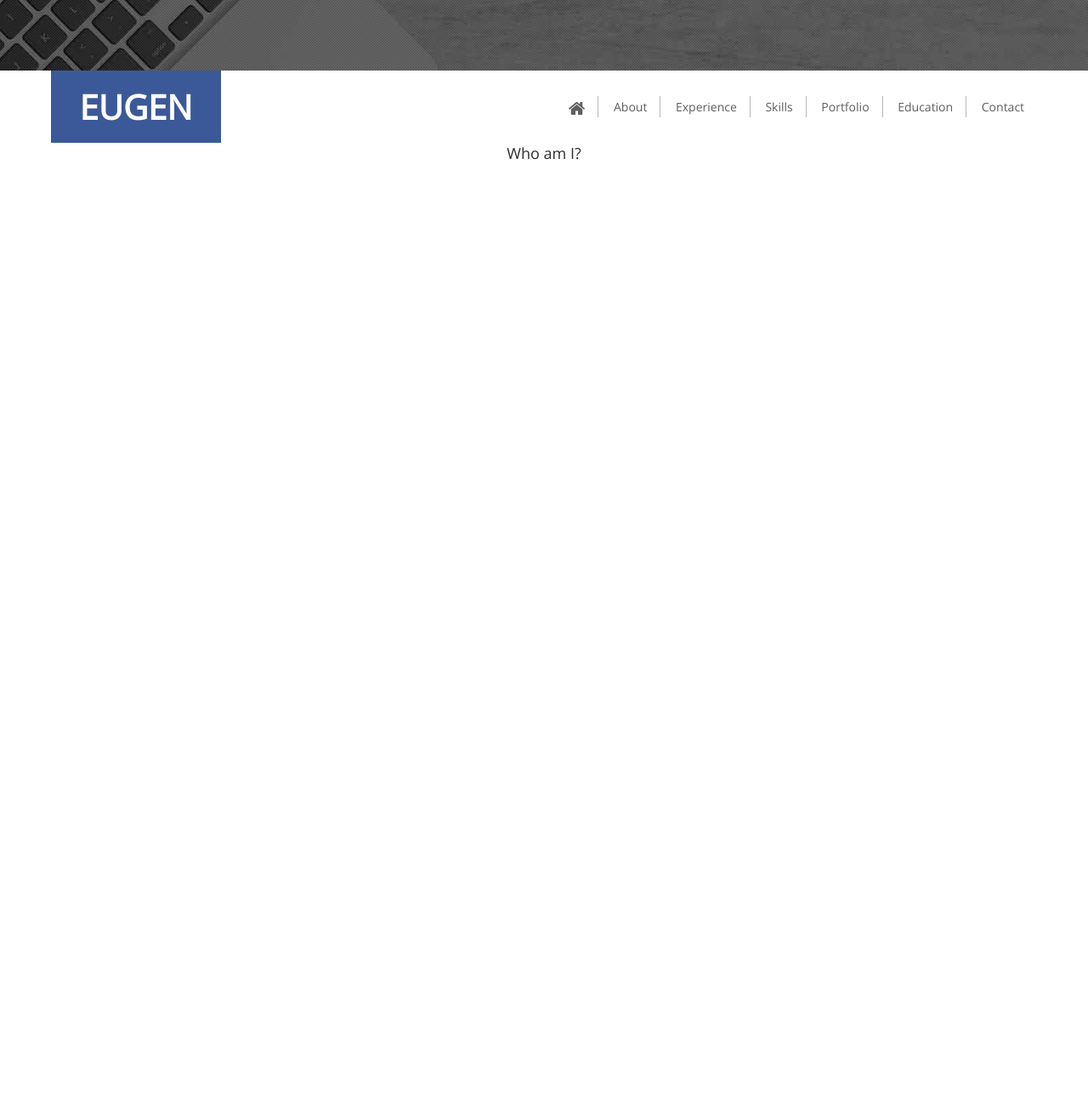
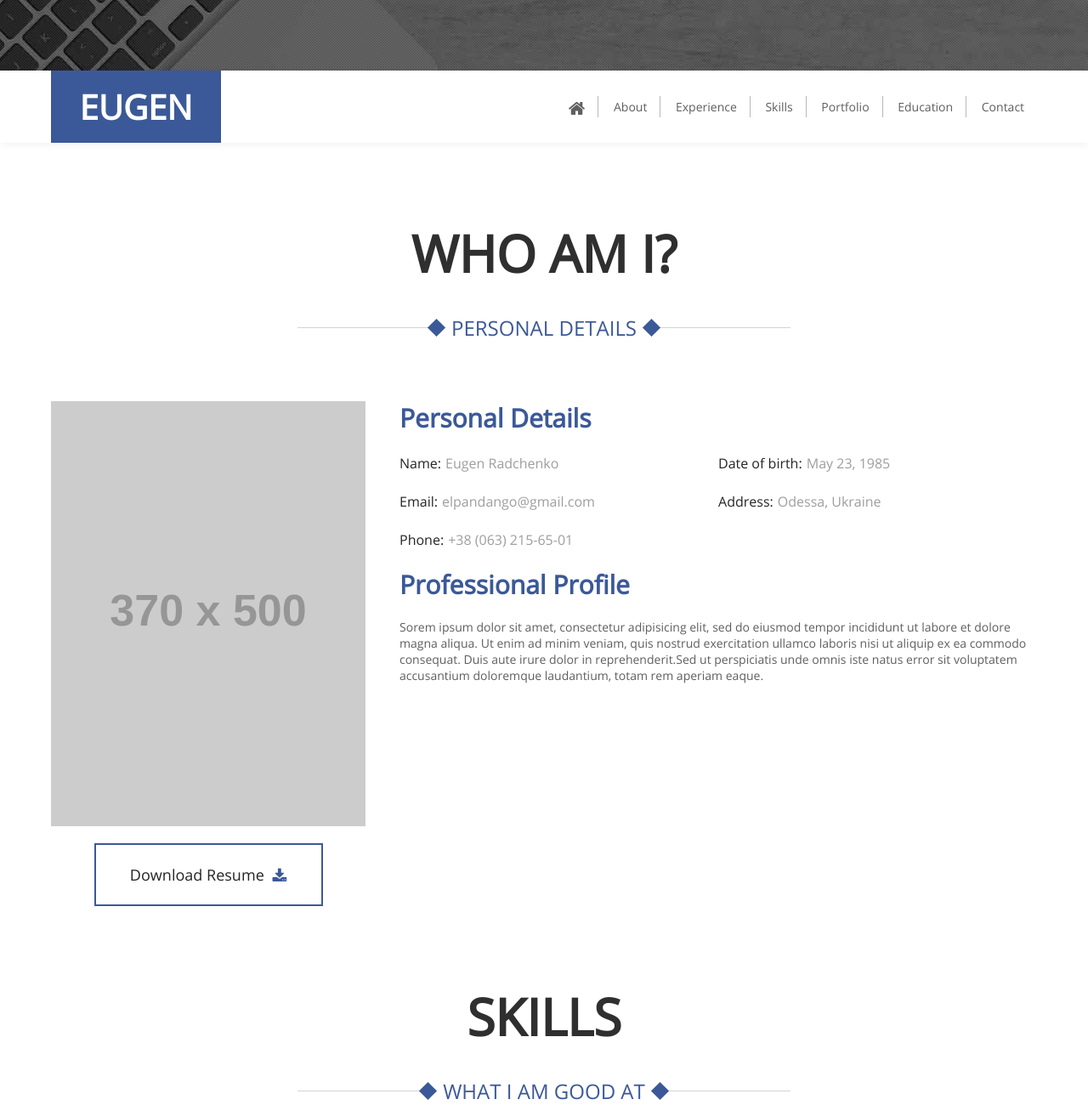
Before and after one commit to elpandango/portfolio, a website: page index.html in a window 1280 px wide. Shown: the part 717-2017 px from the top of the page at 85% size. Before the commit the page ends 914 px from the top, so only its background shows below. Drawn offline with Linux system fonts and the light colour scheme; placeholder pictures from the web are drawn by us; files whose address does not match are found by name.

Commit message:
midnight commit

```diff
--- a/index.html
+++ b/index.html
@@ -15,15 +15,18 @@
     <div class="content">
         <div class="text-box">
             <h2>Hello, I'm</h2>
+
             <h1>Eugen Radchenko</h1>
+
             <p>Front end developer</p>
+
             <div class="horizontal-separator">
                 <div class="line"></div>
             </div>
             <div class="social-links">
-               <a href="https://www.facebook.com/profile.php?id=100009825930416">
-                   <i class="fa fa-facebook"></i>
-               </a>
+                <a href="https://www.facebook.com/profile.php?id=100009825930416">
+                    <i class="fa fa-facebook"></i>
+                </a>
                 <a href="https://www.linkedin.com/in/eugen-radchenko-b97965106">
                     <i class="fa fa-linkedin"></i>
                 </a>
@@ -54,8 +57,63 @@
 <section id="about">
     <div class="content">
         <h2>Who am I?</h2>
-        <div class="decorative-line"></div>
 
+        <div class="decorative-line">
+            <div class="text">Personal Details</div>
+            <div class="line"></div>
+        </div>
+
+        <div class="cols clear">
+            <div class="left-side">
+                <div class="image">
+                    <img src="http://placehold.it/370x500" alt="image">
+                </div>
+                <a href="" class="download">Download Resume <i class="fa fa-download"></i> </a>
+            </div>
+            <div class="right-side">
+                <h3>Personal Details</h3>
+
+                <div class="row clear">
+                    <div class="col-left">
+                        <p><span>Name:</span>Eugen Radchenko</p>
+                    </div>
+                    <div class="col-right">
+                        <p><span>Date of birth:</span>May 23, 1985</p>
+                    </div>
+                </div>
+                <div class="row clear">
+                    <div class="col-left">
+                        <p><span>Email:</span><a href="mailto:elpandango@gmail.com">elpandango@gmail.com</a></p>
+                    </div>
+                    <div class="col-right">
+                        <p><span>Address:</span>Odessa, Ukraine</p>
+                    </div>
+                </div>
+                <div class="row clear">
+                    <div class="col-left">
+                        <p><span>Phone:</span><a href="tel:+380632156501">+38 (063) 215-65-01</a></p>
+                    </div>
+                </div>
+
+                <h3>Professional Profile</h3>
+
+                <p>Sorem ipsum dolor sit amet, consectetur adipisicing elit, sed do eiusmod tempor incididunt ut labore
+                    et dolore magna aliqua. Ut enim ad minim veniam, quis nostrud exercitation ullamco laboris nisi ut
+                    aliquip ex ea commodo consequat. Duis aute irure dolor in reprehenderit.Sed ut perspiciatis unde
+                    omnis iste natus error sit voluptatem accusantium doloremque laudantium, totam rem aperiam
+                    eaque.</p>
+            </div>
+        </div>
+    </div>
+</section>
+
+<section id="skills">
+    <div class="content">
+        <h2>Skills</h2>
+        <div class="decorative-line">
+            <div class="text">What I am good at</div>
+            <div class="line"></div>
+        </div>
     </div>
 </section>
 
--- a/src/less/style.less
+++ b/src/less/style.less
@@ -24,8 +24,6 @@
   &:after {
     right: 0;
   }
-}
-
   .line {
     width: 30px;
     height: 30px;
@@ -37,6 +35,53 @@
     top: 0;
     bottom: 0;
     margin: auto;
+  }
+}
+
+.decorative-line {
+  position: relative;
+  text-align: center;
+  max-width: 50%;
+  margin: 0 auto;
+  .text {
+    color: @blue;
+    background-color: #FFF;
+    text-transform: uppercase;
+    font-size: 2.4em;
+    text-align: center;
+    position: relative;
+    z-index: 500;
+    display: inline-block;
+    padding: 0 25px;
+    &:before,
+    &:after{
+      content: '';
+      position: absolute;
+      top: 0;
+      bottom: 0;
+      margin: auto;
+      width: 15px;
+      height: 15px;
+      background-color: @blue;
+      transform: rotate(45deg);
+    }
+    &:before {
+      left: 0;
+    }
+    &:after {
+      right: 0;
+    }
+  }
+  .line {
+    position: absolute;
+    z-index: 400;
+    width: 100%;
+    height: 1px;
+    top: 0;
+    bottom: 0;
+    margin: auto;
+    background-color: #D4D4D4;
+  }
 }
 
 //*******************************
@@ -71,6 +116,13 @@ body {
 
 h1, h2, h3, h4, h5, h6 {
   text-align: center;
+}
+
+section h2 {
+  font-size: 6em;
+  font-weight: bold;
+  text-transform: uppercase;
+  margin-bottom: 30px;
 }
 
 section#main {
@@ -151,7 +203,7 @@ section#main {
 }
 
 section#navbar {
-
+  box-shadow: 1px 1px 10px rgba(0,0,0,0.07);
   .brand {
     float: left;
     width: 200px;
@@ -191,3 +243,81 @@ section#navbar {
     }
   }
 }
+
+section#about {
+  padding: 90px 0;
+  .decorative-line {
+    margin-bottom: 70px;
+  }
+  .cols .left-side {
+    float: left;
+    width: 370px;
+    text-align: center;
+    .image {
+      margin-bottom: 20px;
+      img {
+
+      }
+    }
+    .download {
+      display: inline-block;
+      width: 265px;
+      line-height: 70px;
+      text-decoration: none;
+      border: 2px solid @blue;
+      background-color: #FFF;
+      font-size: 1.8em;
+      text-align: center;
+      color: #252525;
+      transition: .4s;
+      .fa {
+        transition: .4s;
+        color: @blue;
+        margin-left: 5px;
+      }
+      &:hover {
+        background-color: @blue;
+        color: #FFF;
+        .fa {
+          color: #FFF;
+        }
+      }
+    }
+  }
+  .cols .right-side {
+    float: left;
+    width: ~"calc(100% - 370px)";
+    box-sizing: border-box;
+    padding-left: 40px;
+    h3 {
+      text-align: left;
+      color: @blue;
+      font-size: 3em;
+      margin-bottom: 20px;
+    }
+    p {
+      font-size: 1.4em;
+      color: #5F5F5F;
+    }
+  }
+  .row {
+    margin-bottom: 20px !important;
+    .col-left,
+    .col-right {
+      float: left;
+      width: 50%;
+      a, p {
+        text-decoration: none;
+        line-height: 25px;
+        color: #9E9E9E;
+      }
+      span {
+        color: #252525;
+        margin-right: 5px;
+      }
+      p {
+        font-size: 1.6em;
+      }
+    }
+  }
+}
```
Also changed, not shown: dist/css/style.css. Lines whose indentation alone changed are shown as unchanged.
